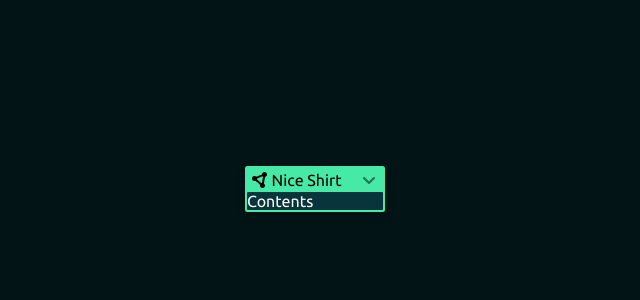
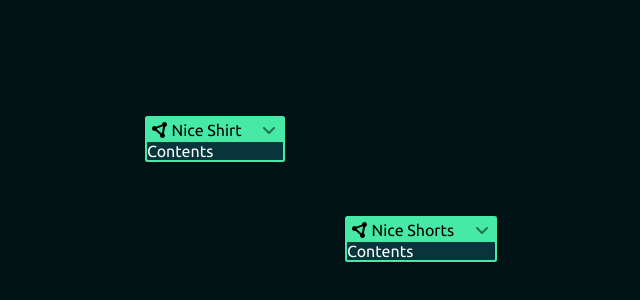
Before and after one commit to keve1227/visual-js, a JavaScript app: page / in a window 1280 px wide. Shown: the part 234-534 px from the top of the page, without its empty margins (395-1035 px from the left). Built offline with nearby package versions, Linux system fonts and the light colour scheme.

Commit message:
Nice shorts

```diff
--- a/src/App.svelte
+++ b/src/App.svelte
@@ -6,7 +6,8 @@
 
 <div class="app">
     <Editor>
-        <Node title="Nice Shirt" />
+        <Node title="Nice Shirt" x={-100} y={-50} />
+        <Node title="Nice Shorts" x={100} y={50} />
     </Editor>
 
     <ContextMenu bind:contextMenu={$main} />
--- a/src/components/Node.svelte
+++ b/src/components/Node.svelte
@@ -8,7 +8,6 @@
 
     const emit = createEventDispatcher();
 
-    export const id = Symbol();
     export let icon: IconName | IconLookup = faCircleNodes;
     export let title = "Untitled";
     export let color = "#46e9a6";
@@ -43,8 +42,8 @@
         if (!e.viewportEvent) return;
         if (e.pointerType === "mouse" && e.buttons !== 1) return;
 
-        let _viewportX: number = e.viewportX;
-        let _viewportY: number = e.viewportY;
+        let _viewportX = e.viewportX;
+        let _viewportY = e.viewportY;
 
         const pointer = await pointers.get(e.pointerId);
         pointer?.subscribe((e: PointerEvent & ViewportMouseEvent) => {
```
